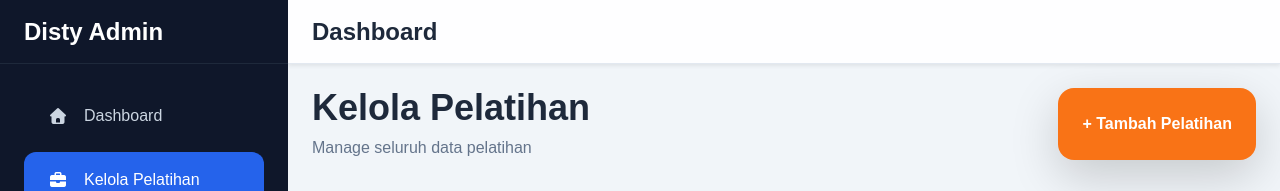
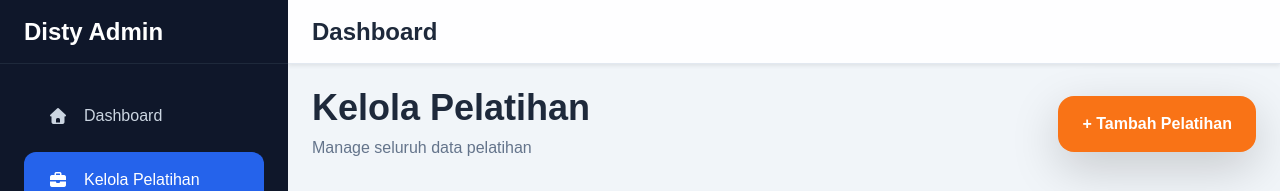
Before and after one commit to vernandohian345/disty-v2, a React (Vite) app in the folder disty-frontend/: page /admin/pelatihan in a window 1280 px wide. Shown: the top 191 px of the page. Built offline with nearby package versions, Linux system fonts and the light colour scheme; no server answers; sample sign-in values are in the browser's storage.

Commit message:
update button

```diff
--- a/disty-frontend/src/pages/admin/Pelatihan.jsx
+++ b/disty-frontend/src/pages/admin/Pelatihan.jsx
@@ -235,8 +235,8 @@ export default function Pelatihan() {
 
                     }}
                     className="
-                        px-6
-                        py-4
+                        px-4
+                        py-3
                         rounded-2xl
                         bg-orange-500
                         hover:bg-orange-600
```
